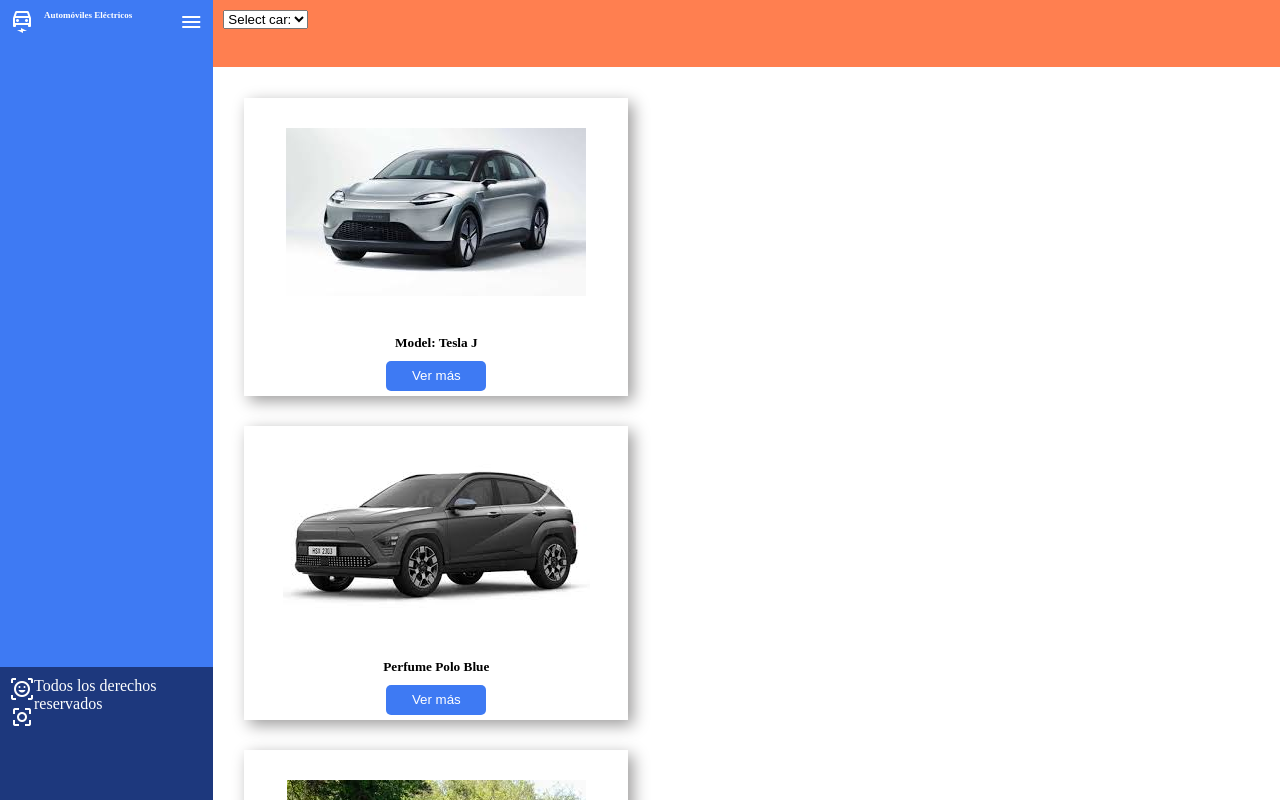
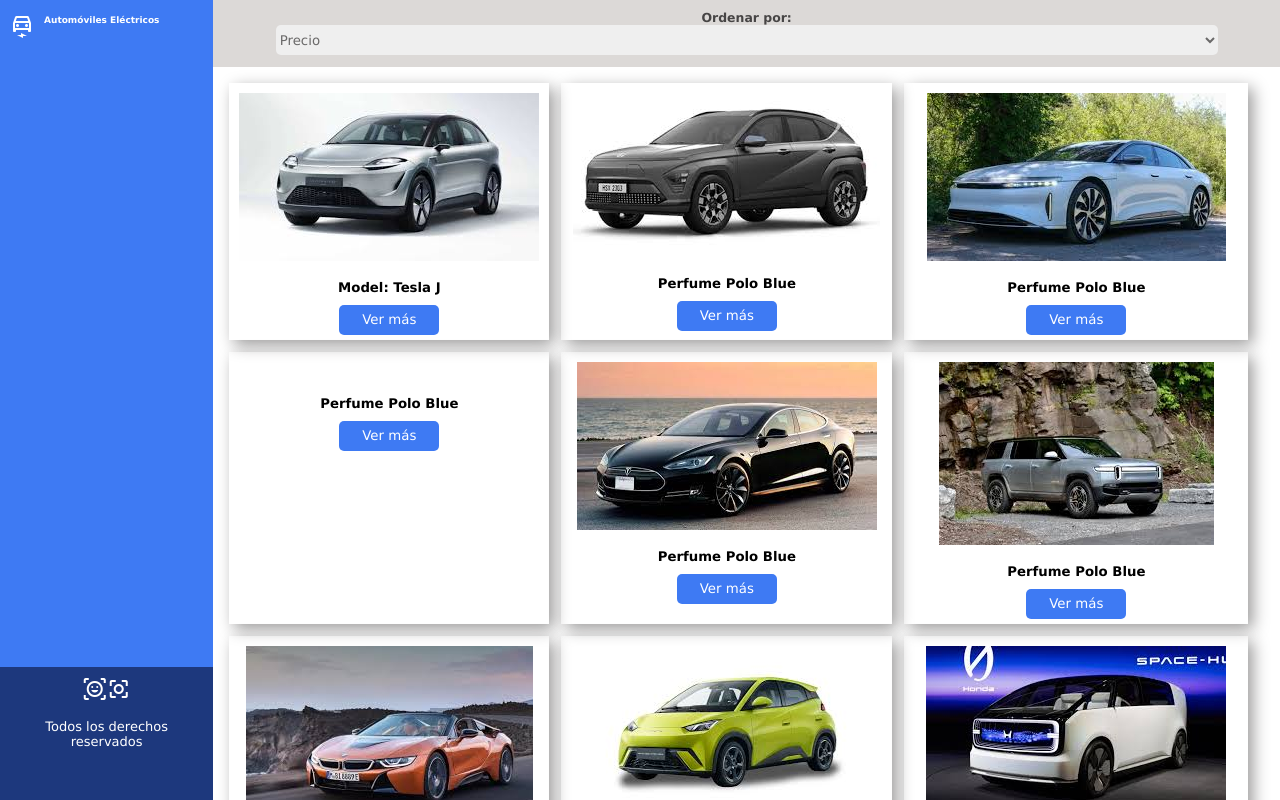
Before and after one commit to kyubi1981/AppElectricCarStore, a plain HTML site: page index.html in a window 1280 px wide. Drawn offline with nearby package versions, Linux system fonts and the light colour scheme.

Commit message:
inicio maquetado - al 85%

```diff
--- a/assets/css/style.css
+++ b/assets/css/style.css
@@ -2,6 +2,7 @@
 * {
     margin: 0px;
     padding: 0px;
+    font-family: Verdana, Geneva, Tahoma, sans-serif;
 }
 
 /*   LAYOUT MOBILE FIRST   */
@@ -36,90 +37,42 @@ nav {
 .title-menu {
     display: flex;
     justify-content: space-between;
+    margin-top: 5px;
 }
 
 .title-menu h4 {
     margin-left: 10px;
 }
 
+.icon-menu {
+    margin-top: 5px;
+}
 
 /**************************************/
 
 aside {
     grid-area: aside;
-    background-color: coral;
+    background-color: rgb(220, 217, 215);
     padding: 10px;
-    color: white;
+    color: rgb(71, 69, 69);
+    text-align: center;
 }
 
 .combo-orderby {
     position: relative;
     font-family: Arial;
-    width: 400px;
-
+    font-size: 15px;
 }
 
-.combo-orderby select {
-    /*display: none; */
-    /*oculta el formato original del combo*/
+.select-orderby {
+    width: 90%;
+    height: 30px;
+    border: none;
+    border-radius: 5px;
+    color: #6a6969;
 }
 
-.select-selected {
-    background-color: DodgerBlue;
-}
-
-/* Style the arrow inside the select element: */
-.select-selected:after {
-    position: absolute;
-    content: "";
-    top: 14px;
-    right: 10px;
-    width: 0;
-    height: 0;
-    border: 6px solid transparent;
-    border-color: #fff transparent transparent transparent;
-}
-
-/* Point the arrow upwards when the select box is open (active): */
-.select-selected.select-arrow-active:after {
-    border-color: transparent transparent #fff transparent;
-    top: 7px;
-}
-
-/* style the items (options), including the selected item: */
-.select-items div,
-.select-selected {
-    color: #ffffff;
-    padding: 8px 16px;
-    border: 1px solid transparent;
-    border-color: transparent transparent rgba(0, 0, 0, 0.1) transparent;
-    cursor: pointer;
-}
-
-/* Style items (options): */
-.select-items {
-    position: absolute;
-    background-color: DodgerBlue;
-    top: 100%;
-    left: 0;
-    right: 0;
-    z-index: 99;
-}
-
-/* Hide the items when the select box is closed: */
-.select-hide {
-    display: none;
-}
-
-.select-items div:hover,
-.same-as-selected {
-    background-color: rgba(0, 0, 0, 0.1);
-}
-
-
-
 /***************************************/
-
 
 main {
     grid-area: main;
@@ -132,33 +85,46 @@ main {
 footer {
     grid-area: footer;
     background-color: #1d387d;
-    padding: 10px;
+    padding: 5px;
     color: white;
 }
 
 .miFooter {
     display: flex;
-
+    flex-direction: column;
+    font-size: small;
+    text-align: center;
+    margin: 5px;
 }
 
+.social-icons {
+    display: flex;
+    flex-direction: row;
+    justify-content: center;
+}
+
+.copy-right {
+    margin-top: 15px;
+}
+
+/***********************************/
+
 .gallery {
-    /*display: grid;
-    justify-items: center;
-    align-items: center;*/
-    padding: 1px;
-
+    display: grid;
+    grid-template-columns: auto;
+    margin: 10px;
 }
 
 .cards {
     /*border: 1px solid black;*/
     box-shadow: 5px 5px 15px #9c9b9b;
     object-fit: contain;
-    margin: 30px;
+    margin: 6px;
 }
 
 .cards-img {
     /*border: 1px solid black;*/
-    padding: 30px;
+    padding: 10px;
     text-align: center;
 }
 
@@ -204,6 +170,17 @@ footer {
     main {
         grid-template-columns: repeat(2, 1fr);
     }
+
+    .icon-menu {
+        display: none;
+    }
+
+    .gallery {
+        display: grid;
+        grid-template-columns: auto auto;
+        margin: 10px;
+    }
+
 }
 
 /*      DISPOSITIVOS DESKTOP -- Pantallas menos de 992 pixeles      */
@@ -226,4 +203,10 @@ footer {
         /*margin-left: 10px;*/
         font-size: xx-small;
     }
+
+    .gallery {
+        display: grid;
+        grid-template-columns: auto auto auto;
+        margin: 10px;
+    }
 }
--- a/index.html
+++ b/index.html
@@ -28,12 +28,13 @@
 
         <aside>
             <div class="combo-orderby">
-                <select>
-                    <option value="0">Select car:</option>
-                    <option value="1">Audi</option>
-                    <option value="2">BMW</option>
-                    <option value="3">Citroen</option>
-                    <option value="4">Ford</option>
+                <h5>Ordenar por:</h5>
+                <select class="select-orderby">
+                    <option value="0">Precio</option>
+                    <option value="1">Año</option>
+                    <option value="2">Ascendente (A-Z)</option>
+                    <option value="3">Descendente (Z-A)</option>
+                    <option value="4">Marca</option>
                 </select>
             </div>
         </aside>
@@ -245,7 +246,7 @@
                         <span class="material-symbols-outlined">center_focus_strong</span>
                     </div>
                 </div>
-                <div>
+                <div class="copy-right">
                     <p>Todos los derechos reservados</p>
                 </div>
             </div>
```
